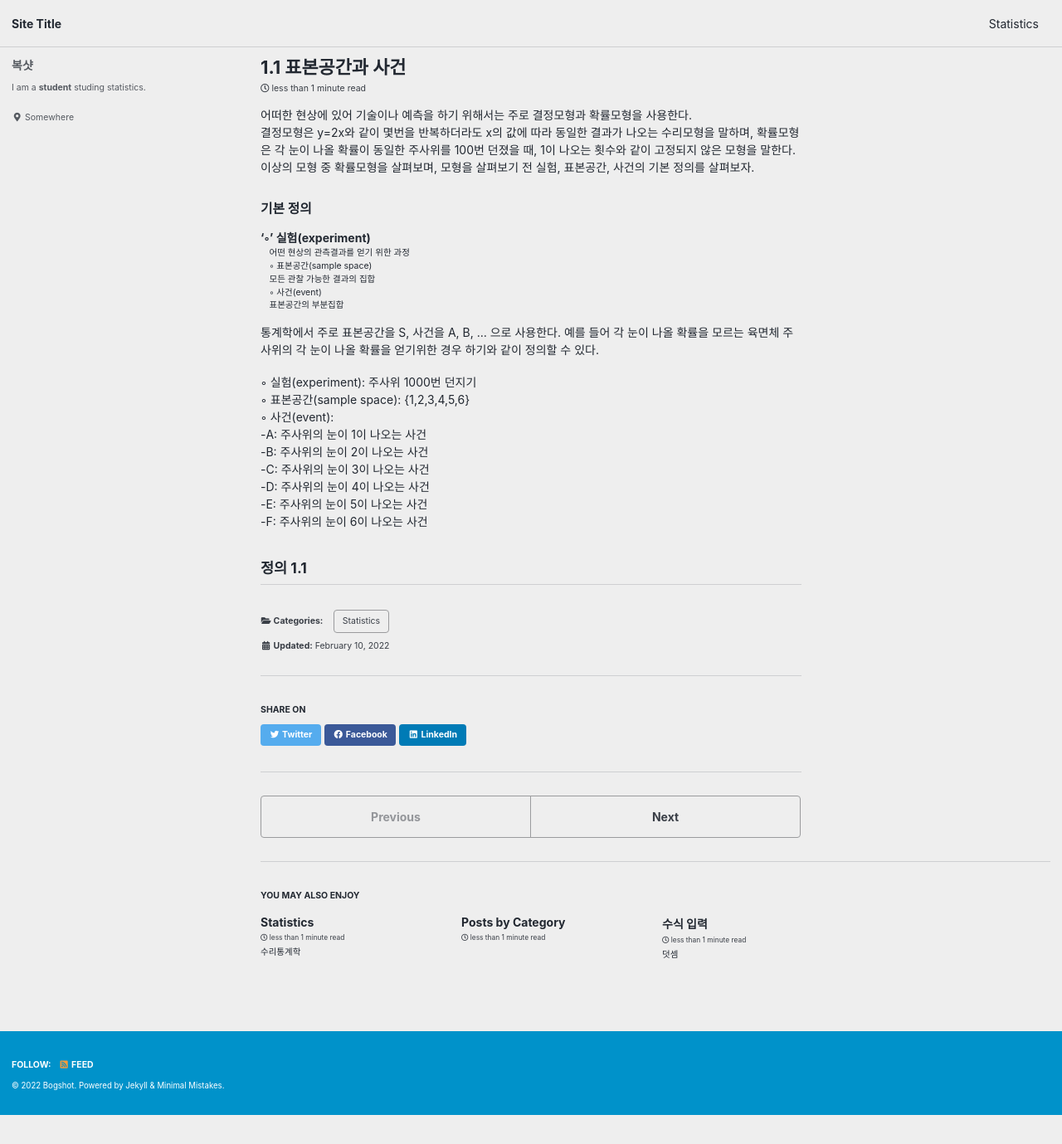
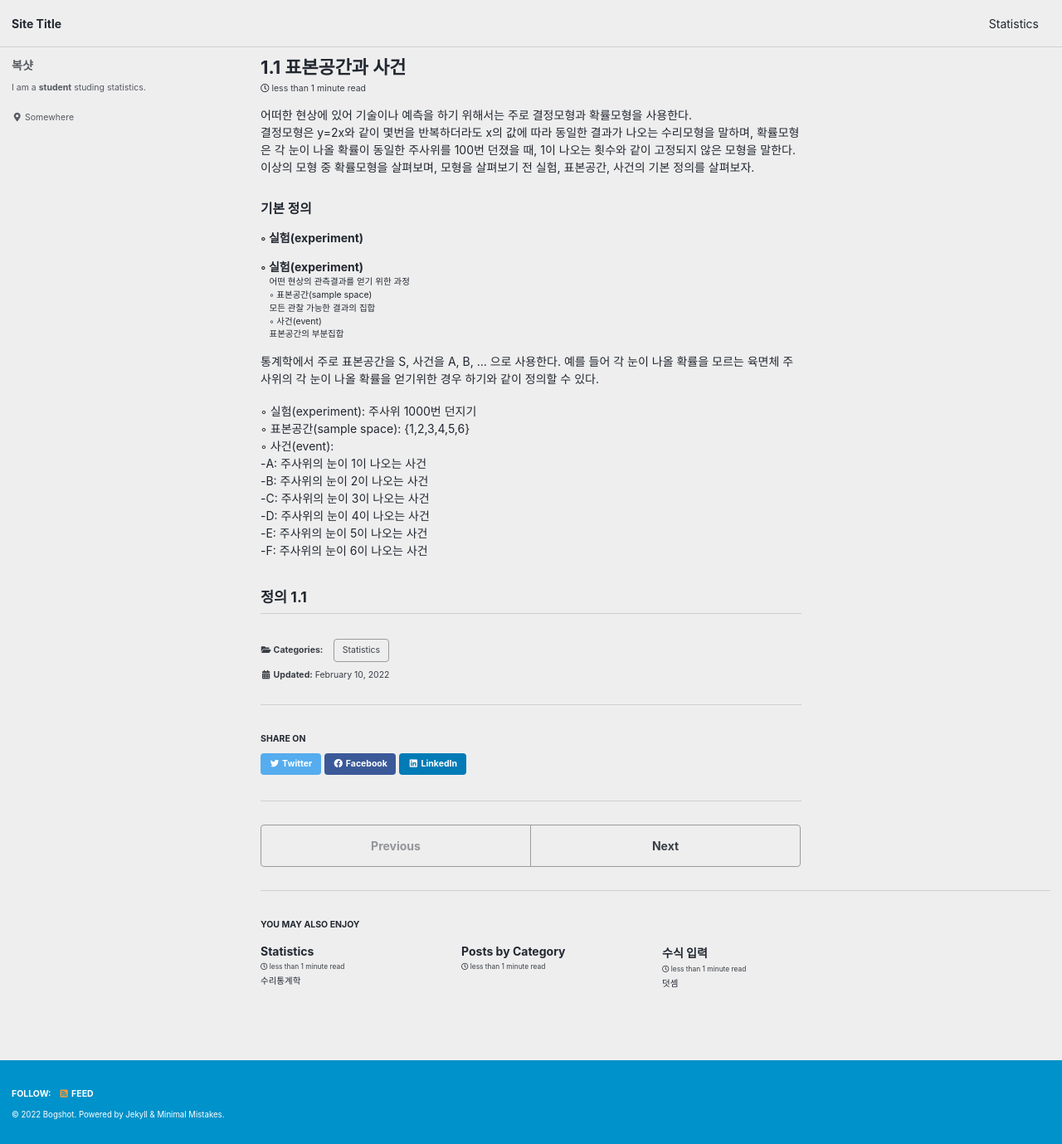
Before and after one commit to Bogshot/bogshot.github.io, a Jekyll site: the page built from _posts/2022-02-10-probability(1).md, in a window 1280 px wide. Shown: the whole page at 83% size. Built offline with Jekyll 4.4.1, drawn with Linux system fonts in a browser that asks for light colours; cached includes are drawn as plain includes; before the commit the page ends 1344 px from its top, so only the background shows below that.

Commit message:
Update 2022-02-10-probability(1).md

```diff
--- a/_posts/2022-02-10-probability(1).md
+++ b/_posts/2022-02-10-probability(1).md
@@ -14,7 +14,8 @@ post:
 ### 기본 정의
 
 
-'◦' 실험(experiment)
+◦ 실험(experiment)
+◦ 실험(experiment)
   : 어떤 현상의 관측결과를 얻기 위한 과정
 ◦ 표본공간(sample space)
   : 모든 관찰 가능한 결과의 집합
```
